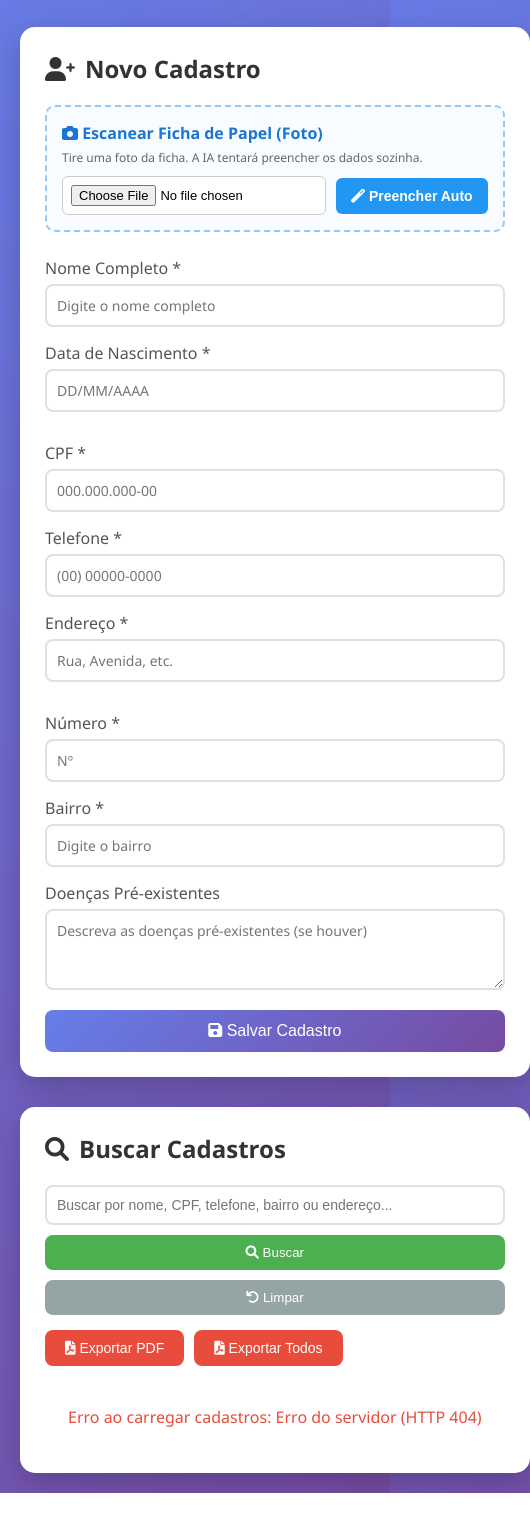
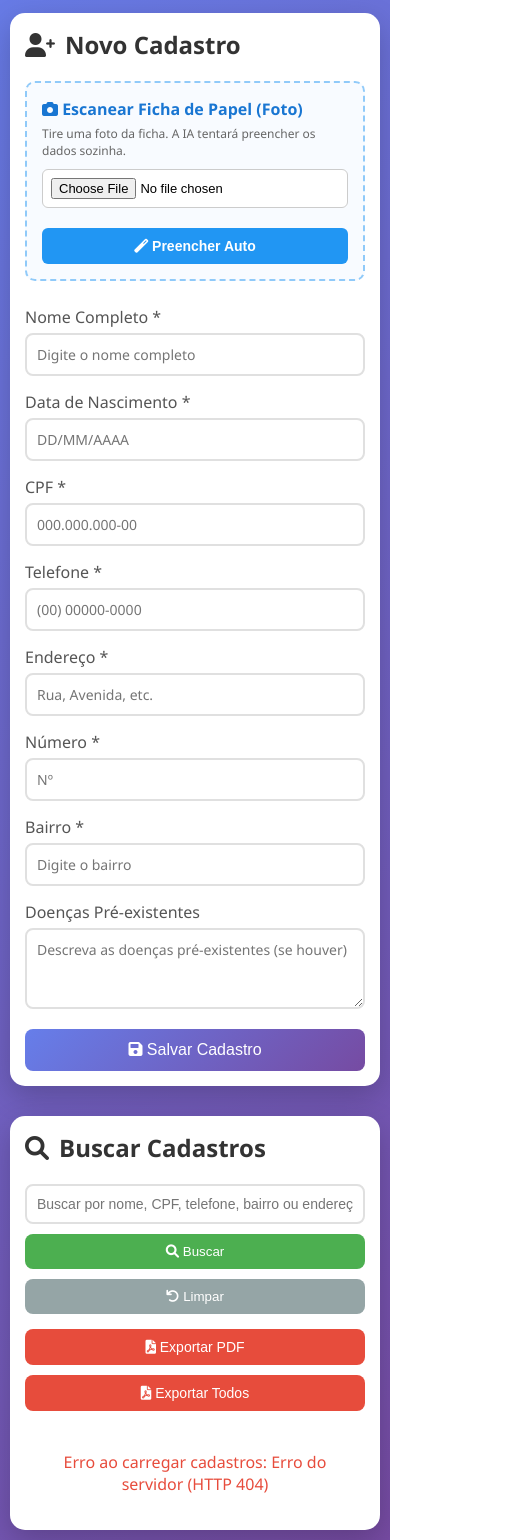
Before and after one commit to conteinerbeerpvh-png/sistemaACS, a website: page public/index.html in a window 390 px wide. Shown: the part 130-1670 px from the top of the page, 530 px wide, since content can reach past the window. Before the commit the page ends 1623 px from the top, so only its background shows below. Drawn offline with Linux system fonts and the light colour scheme; no server answers.

Commit message:
Update style.css

```diff
--- a/public/style.css
+++ b/public/style.css
@@ -316,24 +316,6 @@ main {
     100% { transform: rotate(360deg); }
 }
 
-@media (max-width: 768px) {
-    main {
-        grid-template-columns: 1fr;
-    }
-
-    header h1 {
-        font-size: 2rem;
-    }
-
-    .form-row {
-        flex-direction: column;
-    }
-
-    .search-container {
-        flex-direction: column;
-    }
-}
-
 /* =======================
    ESTILOS DO OCR (SCAN DE FICHA)
    ======================= */
@@ -408,3 +390,82 @@ main {
     font-size: 13px;
     font-weight: 500;
 }
+
+/* =======================
+   RESPONSIVIDADE (TABLETS E CELULARES)
+   ======================= */
+
+/* Telas médias (Tablets) */
+@media (max-width: 992px) {
+    main {
+        grid-template-columns: 1fr; /* Coloca os cards um embaixo do outro */
+    }
+}
+
+/* Telas pequenas (Celulares) */
+@media (max-width: 768px) {
+    body {
+        padding: 10px; /* Reduz as bordas laterais para aproveitar a tela */
+    }
+
+    header h1 {
+        font-size: 1.8rem;
+    }
+
+    .card {
+        padding: 15px; /* Caixas um pouco menores */
+    }
+
+    .form-row {
+        flex-direction: column; /* Empilha campos como Data e CPF */
+        gap: 0;
+    }
+
+    .search-container {
+        flex-direction: column; /* Empilha a barra de busca e botões */
+    }
+
+    .search-container button {
+        width: 100%; /* Botão de busca ocupa toda a largura */
+    }
+
+    .ocr-container {
+        flex-direction: column; /* Empilha botão de arquivo e botão de ler */
+        align-items: stretch;
+    }
+
+    .ocr-container input[type="file"] {
+        width: 100%;
+        margin-bottom: 10px;
+    }
+
+    .btn-scan {
+        width: 100%; /* Botão de IA ocupa toda a largura */
+    }
+
+    .form-buttons {
+        flex-direction: column; /* Empilha botão de Salvar e Cancelar */
+    }
+
+    .btn-cancel {
+        width: 100%;
+    }
+
+    .actions-bar {
+        flex-direction: column; /* Empilha botões de PDF */
+    }
+
+    .actions-bar button {
+        width: 100%;
+    }
+
+    .cadastro-actions {
+        flex-direction: column; /* Empilha os botões do card de paciente (Editar, WhatsApp, Excluir) */
+        gap: 5px;
+    }
+
+    .cadastro-actions button {
+        width: 100%;
+        padding: 10px; /* Fica mais fácil de apertar com o dedo */
+    }
+}
```
